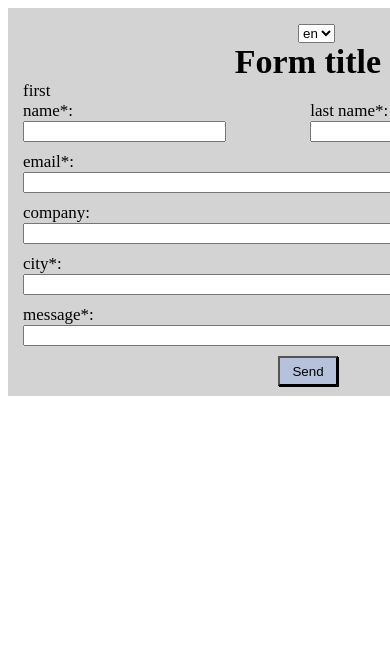
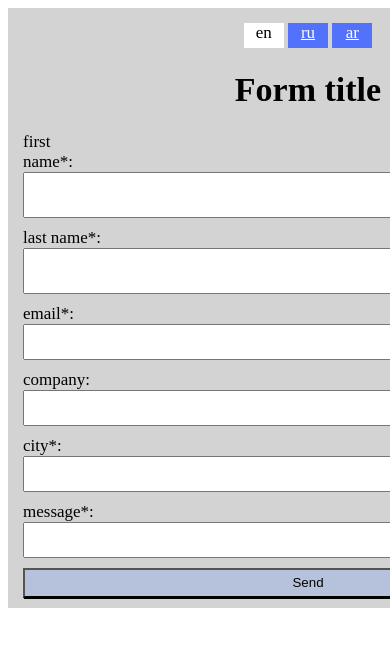
Before and after one commit to DenisAntonov33/html-form, a website: page src/index.html in a window 390 px wide. Shown: the top 646 px of the page. Drawn offline with nearby package versions, Linux system fonts and the light colour scheme; files that its build step writes are made by us from their sources.

Commit message:
added small-screen version

```diff
--- a/src/index.html
+++ b/src/index.html
@@ -4,11 +4,17 @@
 	<meta charset="UTF-8">
 	<title>Document</title>
 	<link rel="stylesheet" href="styles/style.css">
+	<link rel="stylesheet" href="styles/media.css">
 </head>
 <body>
 	<div class="container">
 		<div class="container__language language">
-			<select>
+			<div class="toggle toggle_small-screen">
+				<input id="en" type="radio" name="lang" checked><label class="toggle__btn" for="en">en</label>
+				<input id="ru" type="radio" name="lang"><label class="toggle__btn" for="ru">ru</label>
+				<input id="ar" type="radio" name="lang"><label class="toggle__btn" for="ar">ar</label>
+			</div>
+			<select class="toggle toggle_full-screen">
 				<option>en</option>
 				<option>ru</option>
 				<option>ar</option>
@@ -22,7 +28,7 @@
 			<div class="field field_full-width"><label for="">company:</label><input type="text"></label></div>
 			<div class="field field_full-width"><label for="">city*:</label><input type="text"></label></div>
 			<div class="field field_full-width"><label for="">message*:</label><input type="text"></label></div>
-			<button class="form__btn btn" type="submit">Send</button>
+			<button class="form__btn btn btn_full-screen btn_small-screen" type="submit">Send</button>
 		</form>
 	</div>
 </body>
--- /dev/null
+++ b/src/styles/media.scss
@@ -0,0 +1,53 @@
+@media all and (max-width: 900px) {
+
+	.toggle {
+		&_full-screen {
+			display: none;
+		}
+
+		&_small-screen {
+			display: block;
+
+			input {
+				display: none;
+			}
+		}
+		&__btn {
+			background-color: rgb(82,114,252);
+			color: #fff;
+			display: inline-block;
+			font-weight: lighter;
+			height: 25px;
+			text-align: center;
+			text-decoration: underline;
+			width: 40px;
+
+
+		}
+	}
+	.btn {
+		&_full-screen {
+			width: 100%;
+		}
+	}
+
+	.field {
+		&_half-width {
+			width: 100%;
+
+				label {
+					width: 80px;
+				}
+				input {
+					width: 85%;
+				}
+		}
+	}
+
+	input[type="radio"]:checked + label {
+		background-color: #fff;
+		color: #000;
+		text-decoration: none;
+	}
+
+}
--- a/src/styles/style.scss
+++ b/src/styles/style.scss
@@ -5,23 +5,28 @@ body {
 }
 
 .container {
+	background-color: lightgrey;
+	display: flex;
+	flex-direction: column;
+	align-items: center;
+	margin: 0 auto;
 	width: 600px;
-	background-color: lightgrey;
-	margin: 0 auto;
 	&__language {
 		padding-top: 15px;
-		width: 20px;
-		margin: 0 auto;
 	}
-	&__title {
-		margin: 0 auto;
-		text-align: center;
+}
+
+.toggle {
+	&_small-screen {
+		display: none;
+	}
+	&_full-screen {
+		width: 40px;
 	}
 }
 
 .form {
 	padding: 0;
-	margin: 0 auto;
 	width: 95%;
 	padding-bottom: 10px;
 
@@ -31,7 +36,6 @@ body {
 }
 
 .field {
-	box-sizing: border-box;
 	margin-bottom: 10px;
 	label,
 	input {
@@ -46,21 +50,23 @@ body {
 			margin-right: 1px;
 		}
 		label {
+			height: 100%;
 			width: 80px;
 		}
 		input {
+			height: 40px;
 			width: 69%;
 		}
 	}
 
 	&_full-width {
-		box-sizing: border-box;
 		display: block;
 		width: 100%;
 		label {
 			width: 80px;
 		}
 		input {
+			height: 30px;
 			width: 85%;
 		}
 	}
@@ -70,7 +76,10 @@ body {
 .btn {
 	background-color: rgb(182,193,220);
 	display: block;
-	width: 60px;
 	height: 30px;
 	box-shadow: 1px 1px 0 0;
+
+	&_full-screen {
+		width: 60px;
+	}
 }
```
